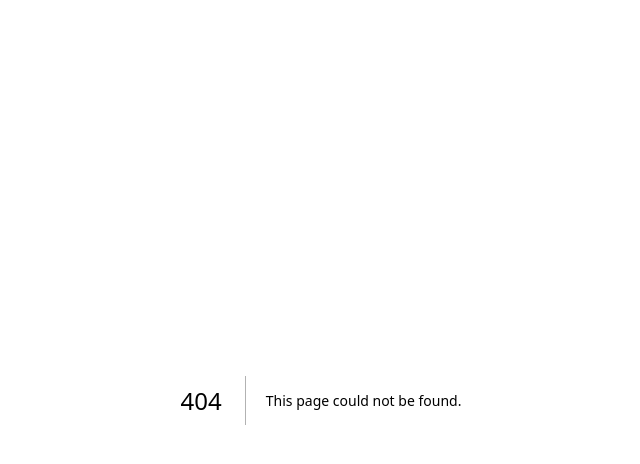
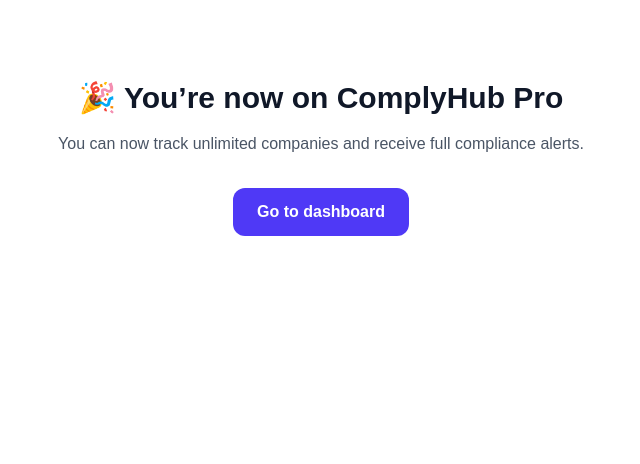
Before and after one commit to FH-OLA/complyhub, a Next.js app: page /success in a window 1280 px wide. Before the commit this address had no page. Shown: the top 464 px of the page, without its empty margins (319-959 px from the left). Built offline with nearby package versions, Linux system fonts and the light colour scheme.

Commit message:
Create page.tsx

```diff
--- /dev/null
+++ b/app/success/page.tsx
@@ -0,0 +1,20 @@
+export default function SuccessPage() {
+  return (
+    <div className="mx-auto max-w-2xl px-4 py-20 text-center">
+      <h1 className="text-3xl font-bold text-gray-900">
+        🎉 You’re now on ComplyHub Pro
+      </h1>
+
+      <p className="mt-4 text-gray-600">
+        You can now track unlimited companies and receive full compliance alerts.
+      </p>
+
+      <a
+        href="/my-companies"
+        className="mt-8 inline-block rounded-xl bg-indigo-600 px-6 py-3 text-white font-semibold hover:bg-indigo-700"
+      >
+        Go to dashboard
+      </a>
+    </div>
+  )
+}
```
